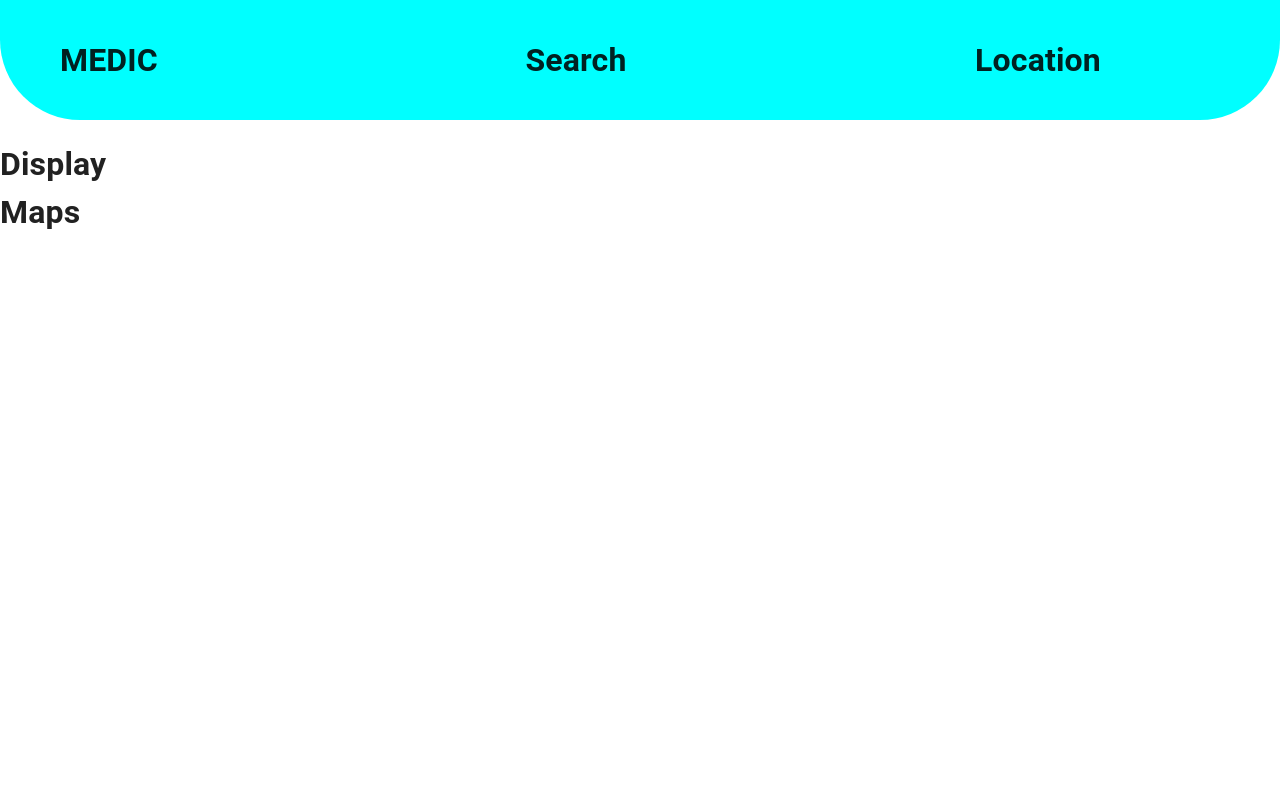
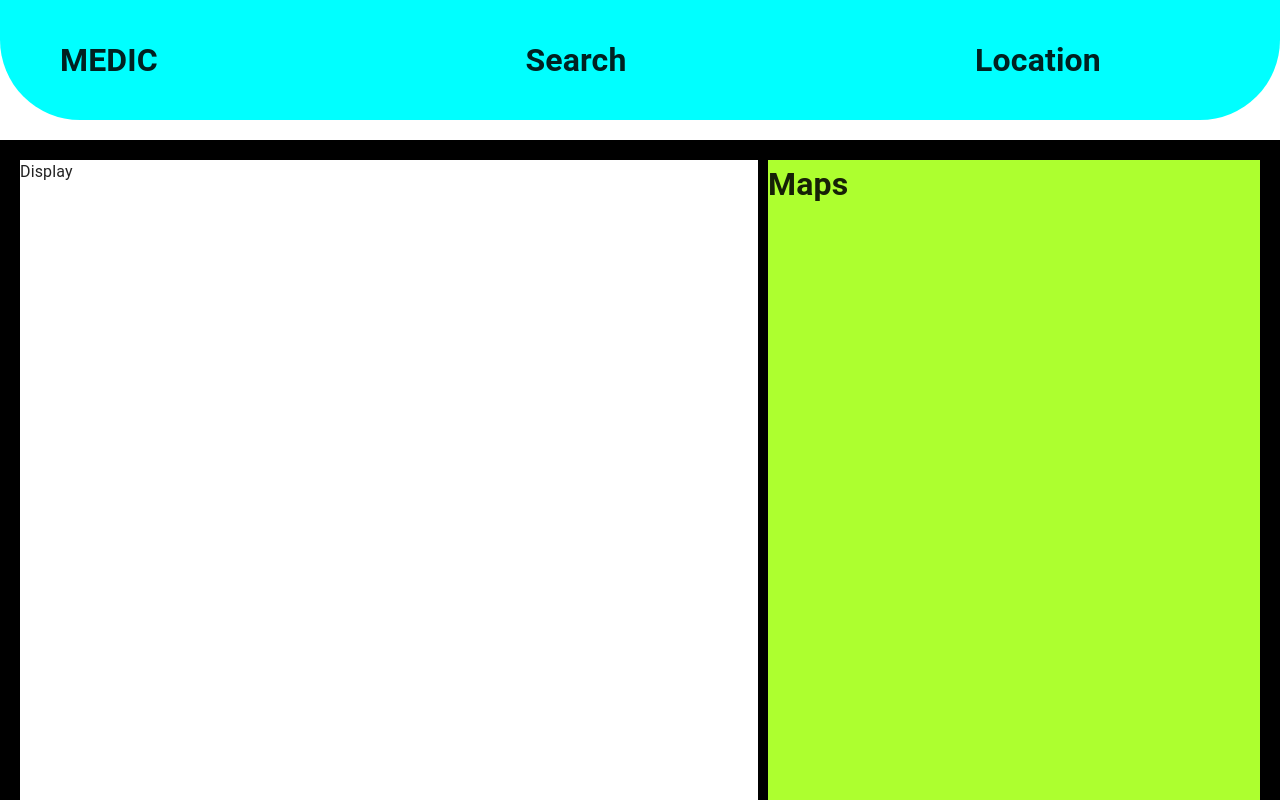
Before and after one commit to Thanika-Somasundaram-T/medic, a React (Create React App) app: page / in a window 1280 px wide. Built offline with nearby package versions, Linux system fonts and the light colour scheme.

Commit message:
Made Body Framework.

```diff
--- a/src/App.css
+++ b/src/App.css
@@ -1,4 +1,15 @@
 .App {
 	height: 100vh;
 	width: 100vw;
+	overflow-y: auto;
 }
+
+.app-body {
+	display: flex;
+	width: 100%;
+	height: 100%;
+	background-color: black;
+	align-items: center;
+	justify-content: flex-start;
+	padding: 20px;
+}
--- a/src/App.js
+++ b/src/App.js
@@ -11,9 +11,11 @@ function App() {
 	return (
 		<div className="App">
 			<CssBaseline />
-			<Header/>
-			<Display/>
-			<Maps/>
+			<Header />
+			<div className='app-body'>
+				<Display />
+				<Maps />
+			</div>
 		</div>
 	);
 }
--- a/src/components/display/display.css
+++ b/src/components/display/display.css
@@ -1,3 +1,5 @@
-.display {
-	background-color: black;
+.display-root {
+	flex: .6;
+	height: 100%;
+	background-color: white;
 }
--- a/src/components/display/display.js
+++ b/src/components/display/display.js
@@ -1,8 +1,9 @@
 import React from 'react';
+import './display.css';
 
 const Display = () => {
 	return (
-			<h1>Display</h1>
+			<div className='display-root'>Display</div>
 	);
 }
 
--- /dev/null
+++ b/src/components/maps/maps.css
@@ -0,0 +1,6 @@
+.map-root {
+	flex: .4;
+	height: 100%;
+	margin-left: 10px;
+	background-color: greenyellow;
+}
--- a/src/components/maps/maps.js
+++ b/src/components/maps/maps.js
@@ -1,8 +1,9 @@
 import React from 'react';
+import './maps.css';
 
 const Maps = () => {
 	return (
-			<h1>Maps</h1>
+			<h1 className='map-root'>Maps</h1>
 	);
 }
 
--- a/src/index.css
+++ b/src/index.css
@@ -1,5 +1,6 @@
 * {
 	margin: 0;
+	box-sizing: border-box;
 }
 
 body {
```
